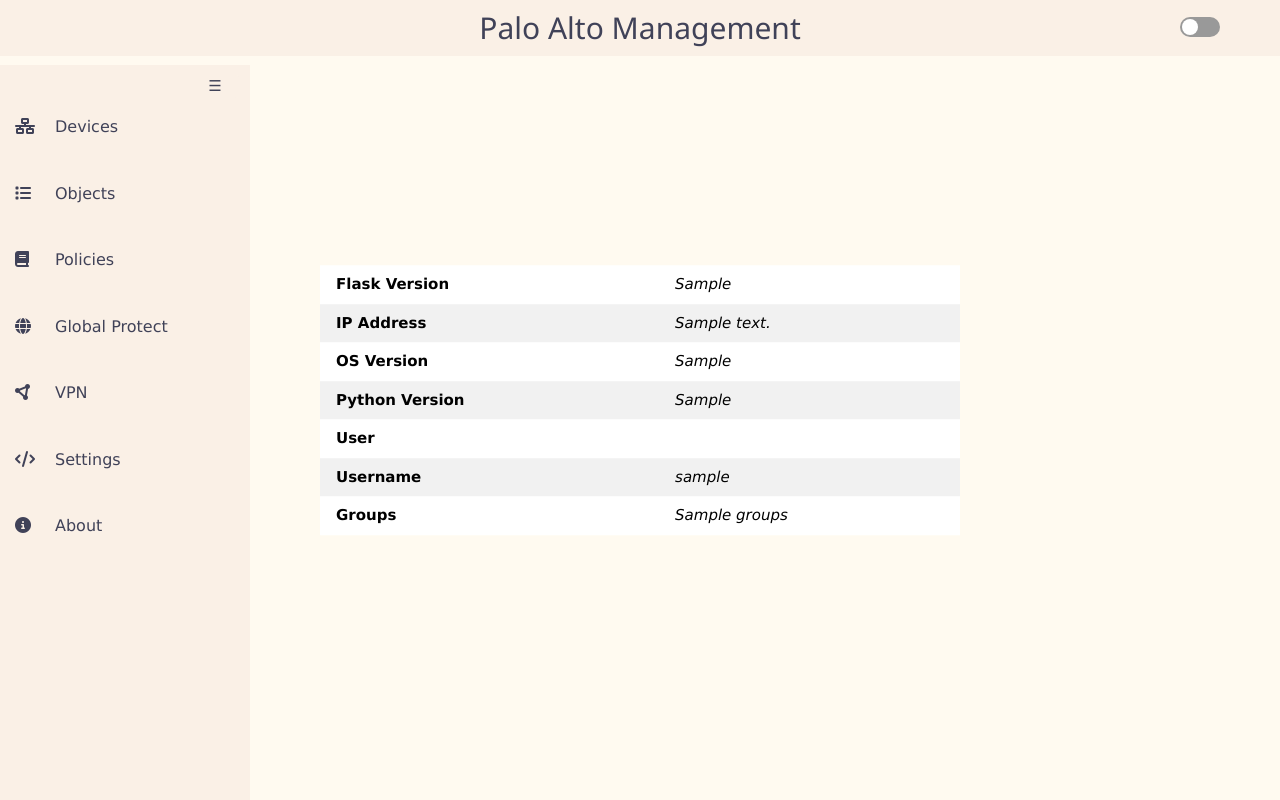
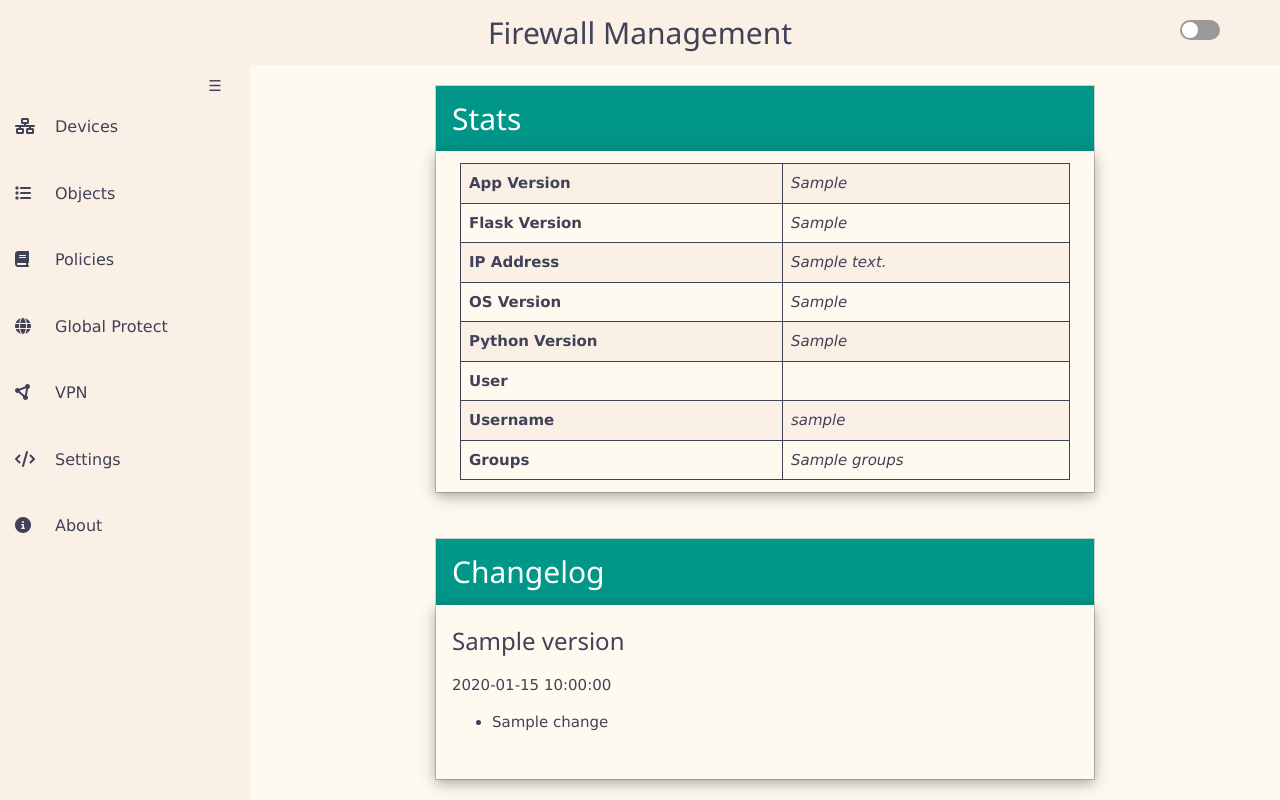
Before and after one commit to LukeRoberson/Palo-Alto-Front-End, a Flask app: template templates/index.html in a window 1280 px wide. Run offline with Flask 3, Linux system fonts and the light colour scheme; the template is opened without the code that fills it: most values are stand-ins (such as "Sample title", 1, 10 or a date in 2020); parts of the project's set-up code (start-up, migrations or seed data) failed here and were passed over; some libraries are stand-ins or nearby versions.

Commit message:
"Added version number to 'about' page", "Fixed light/dark mode suppot to the table on the 'about' page", "Fixed style template conflicts", "Rebranded as 'Firewall Management'", "Added a changelog to the 'about' page"

```diff
--- a/main.py
+++ b/main.py
@@ -21,7 +21,6 @@ Usage:
 
 Example:
     $ python main.py
-
 """
 
 
--- a/static/css/theme.css
+++ b/static/css/theme.css
@@ -103,6 +103,28 @@
     border: 0.5px solid var(--light-on-surface);
 }
 
+/* Light mode table styles */
+.light-mode .theme-table {
+    background-color: var(--light-surface);
+    color: var(--light-on-surface);
+    border-collapse: collapse;
+    width: 100%;
+}
+
+.light-mode .theme-table th,
+.light-mode .theme-table td {
+    border: 1px solid var(--light-on-surface);
+    padding: 8px;
+}
+
+.light-mode .theme-table tr:nth-child(even) {
+    background-color: var(--light-background);
+}
+
+.light-mode .theme-table tr:hover {
+    background-color: var(--light-primary);
+    color: var(--light-on-primary);
+}
 
 
 /* Dark mode styles */
@@ -140,6 +162,7 @@
 .dark-mode .w3-card {
     border: 0.5px solid var(--dark-on-surface);
     background-color: var(--dark-surface);
+    border: 0px;
 }
 .dark-mode .nav-bar,
 .dark-mode .nav-bar a {
@@ -173,3 +196,26 @@
     color: var(--dark-on-surface);
     border: 0.5px solid var(--dark-on-surface);
 }
+
+/* Dark mode table styles */
+.dark-mode .theme-table {
+    background-color: var(--dark-surface);
+    color: var(--dark-on-surface);
+    border-collapse: collapse;
+    width: 100%;
+}
+
+.dark-mode .theme-table th,
+.dark-mode .theme-table td {
+    border: 1px solid var(--dark-on-surface);
+    padding: 8px;
+}
+
+.dark-mode .theme-table tr:nth-child(even) {
+    background-color: var(--dark-background);
+}
+
+.dark-mode .theme-table tr:hover {
+    background-color: var(--dark-primary);
+    color: var(--dark-on-primary);
+}
--- a/templates/base.html
+++ b/templates/base.html
@@ -14,7 +14,6 @@
     <link rel="stylesheet" href="{{ url_for('static', filename='css/animation.css') }}">
     <link rel="stylesheet" href="https://cdnjs.cloudflare.com/ajax/libs/font-awesome/6.5.0/css/all.min.css"
         integrity="sha384-..." crossorigin="anonymous">
-    <link href="https://stackpath.bootstrapcdn.com/bootstrap/4.5.2/css/bootstrap.min.css" rel="stylesheet">
     <link rel="stylesheet" href="https://www.w3schools.com/w3css/4/w3.css">
     <script defer>
         // Restore the navigation bar state from the local storage
@@ -40,7 +39,7 @@
         <span class="debug-icon" title="Debug Mode Active">🐞</span>
         {% endif %}
         <div style="flex-grow: 1; text-align: center;">
-            <h2>Palo Alto Management</h2>
+            <h2>Firewall Management</h2>
         </div>
         <label class="switch">
             <input type="checkbox" id="mode-toggle">
--- a/templates/index.html
+++ b/templates/index.html
@@ -3,7 +3,24 @@
 
 {% block content %}
 
-<table class="w3-table w3-striped w3-white w3-half w3-display-middle">
+<div class="w3-row">
+    <!-- Empty column for centering -->
+    <div class="w3-col m2" style="visibility: hidden;">
+        empty
+    </div>
+
+    <!-- Stats column -->
+    <div class="w3-col m8">
+        <div class="w3-display-container w3-border">
+            <header class="w3-container w3-teal">
+                <h2>Stats</h2>
+            </header>
+            <div class="w3-card-4 w3-padding-large">
+                <table class="theme-table">
+                    <tr>
+                        <td><b>App Version</b></td>
+                        <td><i>{{ app_version }}</i></td>
+                    </tr>
                     <tr>
                         <td><b>Flask Version</b></td>
                         <td><i>{{ flask_version }}</i></td>
@@ -33,5 +50,56 @@
                         <td><i>{{ groups }}</i></td>
                     </tr>
                 </table>
+            </div>
+        </div>
+    </div>
+
+    <!-- Empty column for centering -->
+    <div class="w3-col m2" style="visibility: hidden;">
+        empty
+    </div>
+</div>
+
+<br><br>
+<!-- Changelog -->
+<div class="w3-row">
+    <!-- Empty column for centering -->
+    <div class="w3-col m2" style="visibility: hidden;">
+        empty
+    </div>
+
+    <!-- Changelog column -->
+    <div class="w3-col m8">
+        <div class="w3-display-container w3-border">
+            <header class="w3-container w3-teal">
+                <h2>Changelog</h2>
+            </header>
+
+            <!-- Changelog content, loaded from JSON -->
+            <div class="w3-card-4 w3-padding w3-two-thirds w3-display-center">
+                <div class="changelog">
+                    {% for entry in changelog %}
+                    <div class="changelog-entry">
+                        <h3>{{ entry.version }}</h3>
+                        <p>{{ entry.date }}</p>
+                        <ul>
+                            {% for change in entry.changes %}
+                            <li>{{ change }}</li>
+                            {% endfor %}
+                        </ul>
+                    </div>
+                    <br>
+                    {% endfor %}
+                </div>
+            </div>
+
+        </div>
+    </div>
+
+    <!-- Empty column for centering -->
+    <div class="w3-col m2" style="visibility: hidden;">
+        empty
+    </div>
+</div>
 
 {% endblock %}
--- a/templates/settings.html
+++ b/templates/settings.html
@@ -105,7 +105,7 @@
     <div class="w3-container">
         <h2>Master Password</h2>
     </div>
-    <div class="alert alert-warning" role="alert">
+    <div class="w3-panel w3-pale-yellow w3-padding w3-border" role="alert">
         <strong>Warning!</strong>
         <p>The master password is used to encrypt and decrypt passwords and API keys stored in the database.</p>
         <p>If the master password is lost, a new one will need to be set. All devices will need to have secure
--- a/webroutes.py
+++ b/webroutes.py
@@ -27,6 +27,7 @@ from flask.views import MethodView
 
 import platform
 from importlib.metadata import version
+import json
 
 from device import DeviceManager, SiteManager, device_manager, site_manager
 from settings import AppSettings, config
@@ -96,6 +97,10 @@ class IndexView(BaseView):
     template_name = 'index.html'
 
     def get_context_data(self, *args, **kwargs):
+        # Get changelog information
+        with open('changelog.json', 'r') as f:
+            changelog = json.load(f)
+
         # Collect user information, if in debug mode use a default user
         if config.web_debug:
             user = 'N/A - Debug Mode'
@@ -107,6 +112,7 @@ class IndexView(BaseView):
             groups = session['groups']
 
         return {
+            'app_version': config.version,
             'flask_version': version("flask"),
             'ip_address': request.remote_addr,
             'os_version': platform.platform(),
@@ -114,6 +120,7 @@ class IndexView(BaseView):
             'user': user,
             'user_name': user_name,
             'groups': groups,
+            'changelog': changelog,
         }
 
 
```
Also changed, not shown: changelog.json (added, +19 -0 lines), settings.py (+8 -0 lines). Lines whose indentation alone changed are shown as unchanged.
